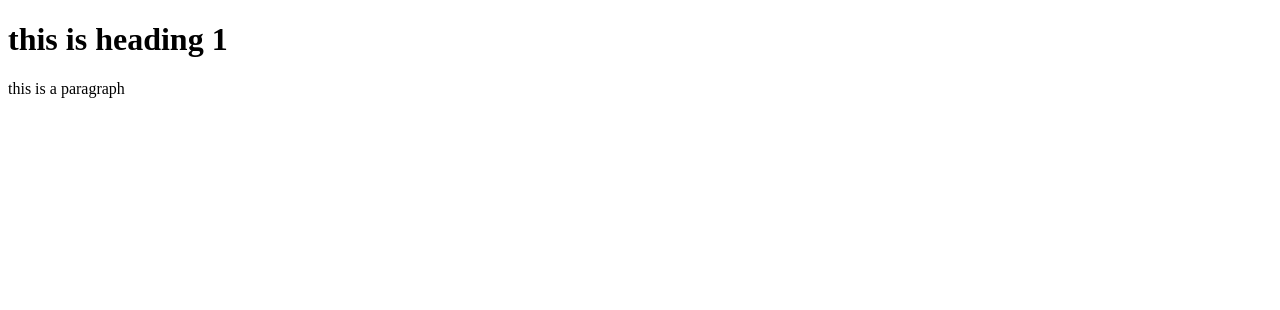
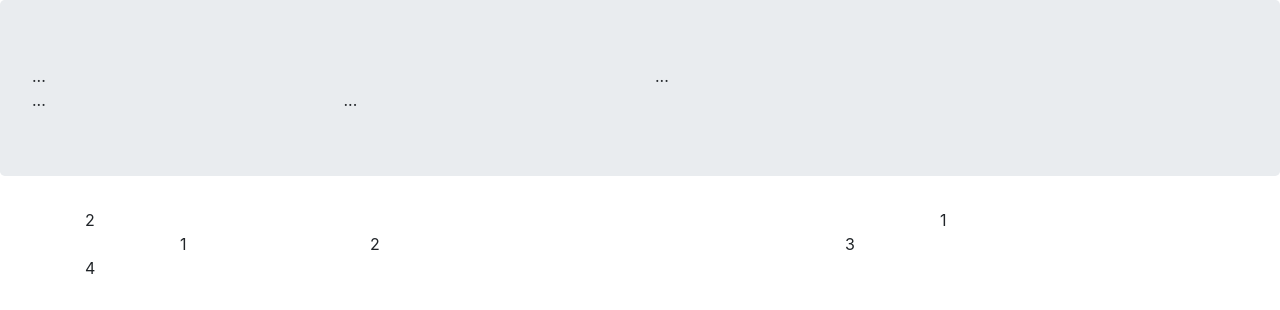
Before and after one commit to LVQT-ss/Fer201m, a website: page index.html in a window 1280 px wide. Drawn offline with nearby package versions, Linux system fonts and the light colour scheme.

Commit message:
bootstrap fgrid part 1

```diff
--- a/index.html
+++ b/index.html
@@ -4,15 +4,44 @@
     <meta charset="UTF-8">
     <meta name="viewport" content="width=device-width, initial-scale=1.0">
     <title>Document</title>
-    <link rel="stylesheet" href="node_modules/bootstrap/dist/css/bootstrap-grid.min.css">
+    <link rel="stylesheet" href="node_modules/bootstrap/dist/css/bootstrap.min.css">
 </head>
+
 <body>
-    <h1>this is heading 1 </h1>
-    <p>
-        this is a paragraph
-    </p>
+    <header class="jumbotron">
+ <div class="containet">
+    <div class="row">
+            <div class="col-12 col-sm-6">...</div>
+            <div class="col-12 col-sm">...</div>
+    </div>
+    <div class="row">
+        <div class="col-12 col-sm-4 col-md-3">...</div>
+            <div class="col col-sm col-md">...</div>
+    </div>
+    </div>
+</header>
+<section>
+    <div class="container">
+        <div class="row">
+            <div class="col-12 col-sm-4 col-md-3 order-sm-last">1</div>
+                <div class="col col-sm col-md order-sm-first">2</div>
+        </div>
+    </div>
+</section>
+<footer>
+    <div class="container">
+        <div class="row">
+            <div class="col-4 offset-1 col-sm-2">1</div>
+                <div class="col-7 col-sm-5">2</div>
+                <div class="col-12 col-sm-4">3</div>
+                <div class="col-auto">4</div>
+        </div>
+    </div>
+</footer>
 </body>
+
+
 <script src="node_modules/jquery/dist/jquery.slim.min.js"></script>
-<script src="node_modules/popper.js/dist/umd/popper-utils.min.js"></script>
+<script src="node_modules/popper.js/dist/umd/popper.min.js"></script>
 <script src="node_modules/bootstrap/dist/js/bootstrap.bundle.min.js"></script>
 </html>
```
